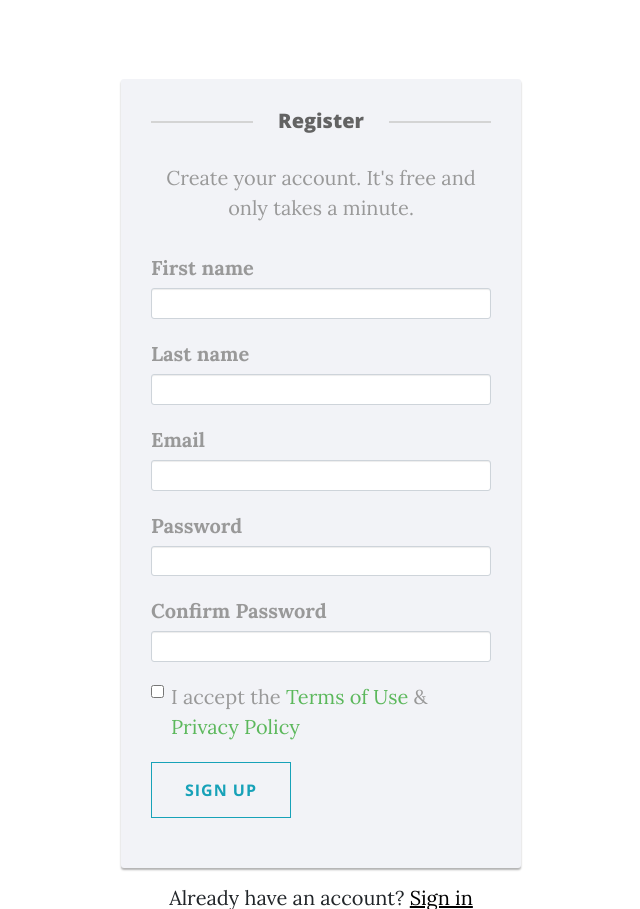
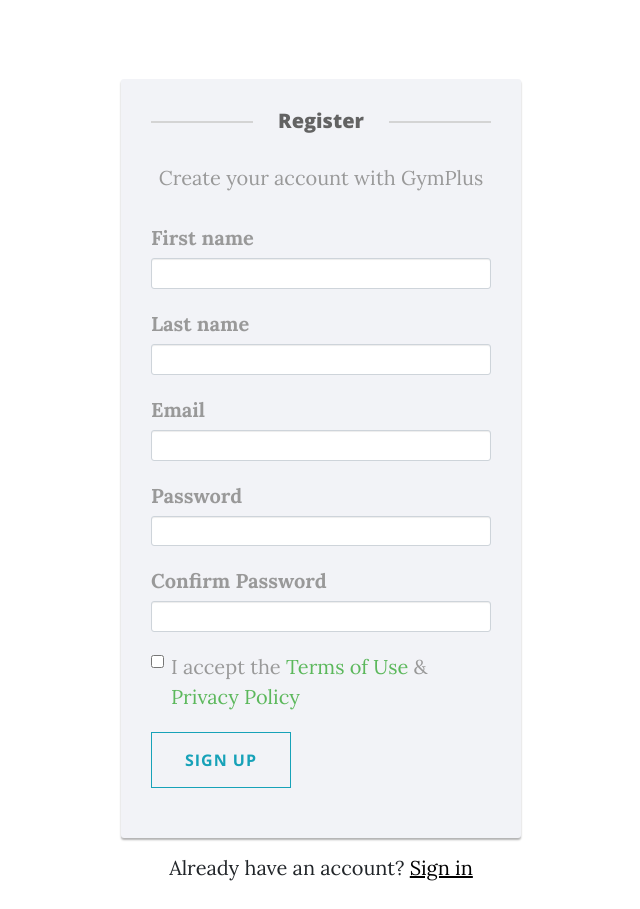
Before and after one commit to phatch9/ProFitness, a Flask app: page /signup in a window 1280 px wide. Shown: the part 629-1538 px from the top of the page, without its empty margins (319-959 px from the left). Run offline with Flask 2, Linux system fonts and the light colour scheme; some libraries are stand-ins or nearby versions.

Commit message:
fix the typo error

```diff
--- a/fitness/templates/signup.html
+++ b/fitness/templates/signup.html
@@ -111,7 +111,7 @@
     <form action="/signup" method="POST">
     	{{ form.hidden_tag() }}
 		<h2>Register</h2>
-		<p class="hint-text">Create your account. It's free and only takes a minute.</p>
+		<p class="hint-text">Create your account with GymPlus</p>
         <div class="form-group">
 			{{ form.first_name.label(class="form-control-label") }}
 			{% if form.first_name.errors %}
```
